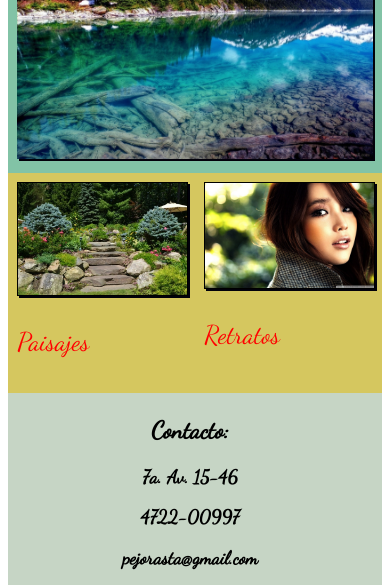
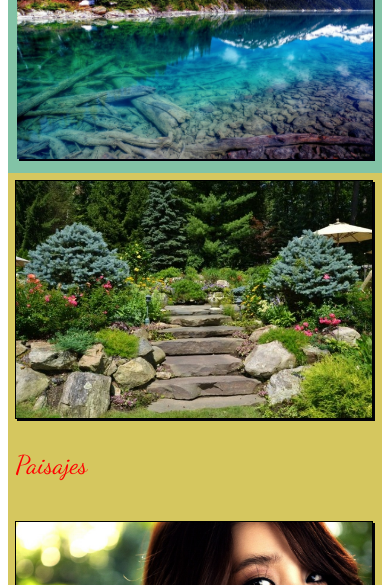
Before and after one commit to pejorasta/tarea, a plain HTML site: page index.html in a window 390 px wide. Shown: the part 230-815 px from the top of the page. Drawn offline with Linux system fonts and the light colour scheme.

Commit message:
agregar github_url.txt y modificar estilos

```diff
--- a/css/index.css
+++ b/css/index.css
@@ -204,6 +204,40 @@ width: 100%;
 	font-size: 1.4em;
 }
 
+.container {
+	width: 100%;
+}
+
+
+
+.second {
+	width: 100%;
+	display: block;
+	background: #d5c75f;
+}
+
+.uno {
+	width: 100%;
+	padding: 2%;
+
+}
+
+.uno img {
+	border: black solid 1px;
+	width: 95%;
+}
+
+
+
+.dos {
+	width: 100%;
+	padding: 2%;
+}
+
+.dos img{
+border: black solid 1px;
+width: 95%;
+}
 
 .footer {
 	height: none;
```
Also changed, not shown: github_url.txt (added).
